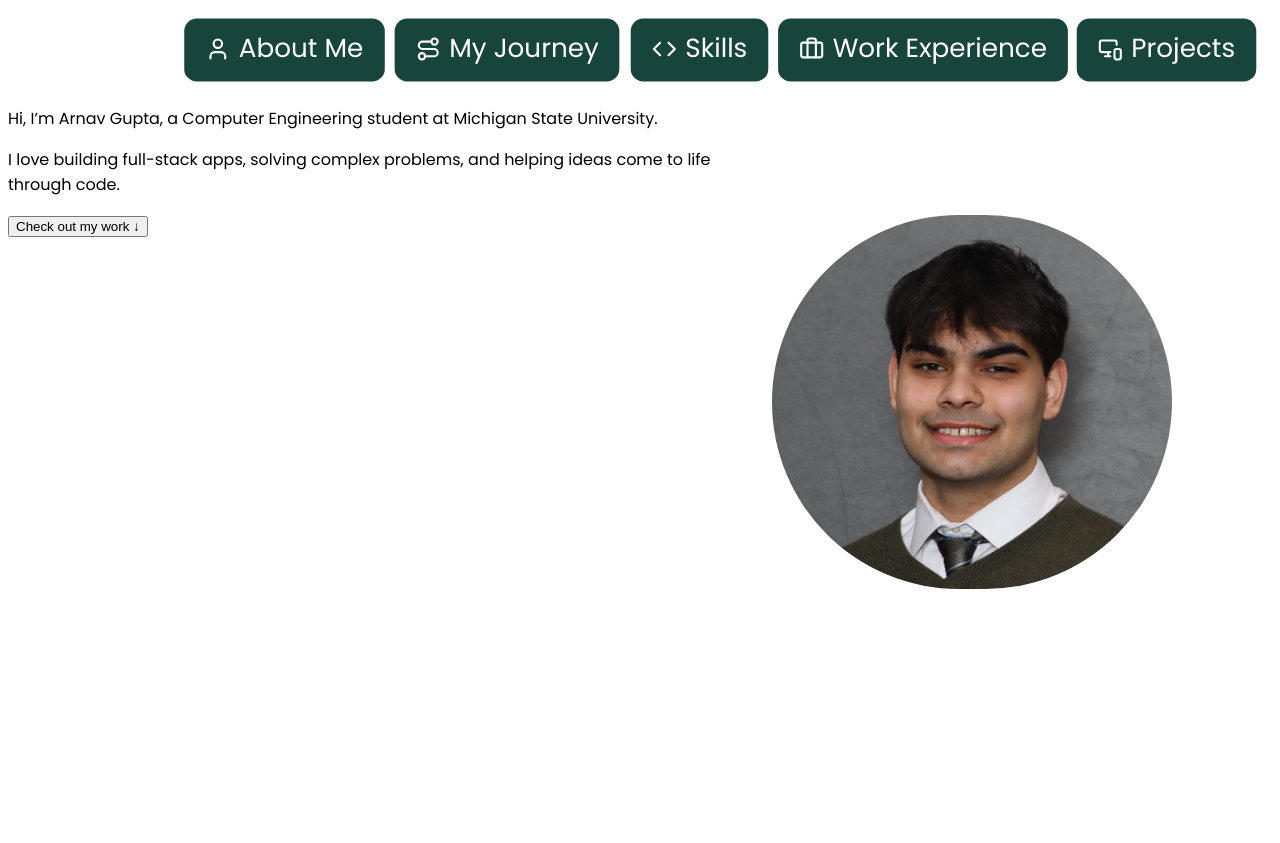
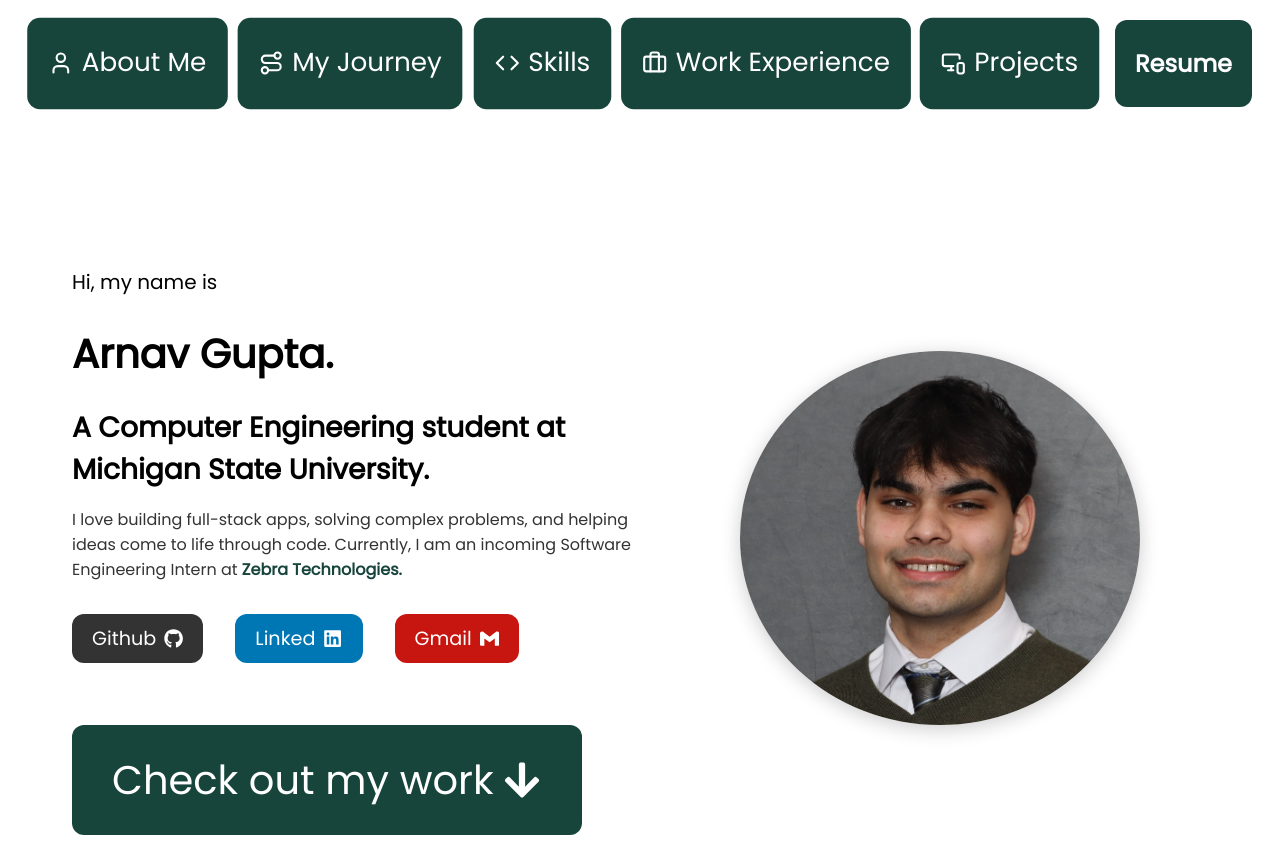
Before and after one commit to arnavg34/arnav.dev, a React (Vite) app in the folder react-ts/: page / in a window 1280 px wide. Before the commit the page ends 800 px from the top, so only its background shows below. Built offline with nearby package versions, Linux system fonts and the light colour scheme.

Commit message:
image + hero

```diff
--- a/react-ts/index.html
+++ b/react-ts/index.html
@@ -6,7 +6,7 @@
     <title>Arnav Gupta Portfolio</title>
   </head>
   <body>
-    <div id="root">Not Rendered</div>
+    <div id="root"></div>
     <script type="module" src="/src/main.tsx"></script>
   </body>
 </html>
--- a/react-ts/package.json
+++ b/react-ts/package.json
@@ -11,10 +11,14 @@
     "preview": "vite preview"
   },
   "dependencies": {
+    "@fortawesome/fontawesome-svg-core": "^6.7.2",
+    "@fortawesome/free-solid-svg-icons": "^6.7.2",
+    "@fortawesome/react-fontawesome": "^0.2.2",
     "lucide-react": "^0.488.0",
     "prettier": "^3.5.3",
     "react": "^19.0.0",
-    "react-dom": "^19.0.0"
+    "react-dom": "^19.0.0",
+    "react-icons": "^5.5.0"
   },
   "devDependencies": {
     "@eslint/js": "^9.21.0",
--- a/react-ts/src/Hero.tsx
+++ b/react-ts/src/Hero.tsx
@@ -1,16 +1,62 @@
-import "./css/Hero.css"
-import arnav from "./assets/arnav.jpg"
-export default function Hero(){
- return (
+import "./css/Hero.css";
+import arnav from "./assets/arnav.jpg";
+import { FaArrowDown, FaGithub, FaLinkedin } from "react-icons/fa";
+import { SiGmail } from "react-icons/si";
+
+export default function Hero() {
+  return (
     <div className="outer">
-        <div className="about">
-            <p>Hi, I’m Arnav Gupta, a Computer Engineering student at Michigan State University.</p>
-            <p>I love building full-stack apps, solving complex problems, and helping ideas come to life through code.</p>
-            <button>Check out my work ↓</button>
+      <div className="about">
+        <p className="intro">Hi, my name is</p>
+        <h1 className="h1-hero">Arnav Gupta.</h1>
+        <h2 className="h2-hero">A Computer Engineering student at Michigan State University.</h2>
+        <p className="description">
+          I love building full-stack apps, solving complex problems, and helping ideas
+          come to life through code. Currently, I am an incoming Software Engineering Intern
+          at <span>Zebra Technologies.</span>
+        </p>
+
+        <div className="buttons">
+          <div className="socials">
+            <button
+              className="social-button-github"
+              onClick={() => window.open("https://github.com/arnavg34", "_blank")}
+              aria-label="GitHub"
+            >
+              <div className="icon-text">Github <FaGithub /></div>
+            </button>
+
+            <button
+              className="social-button-linkedin"
+              onClick={() => window.open("https://www.linkedin.com/in/arnav-gupta3410/", "_blank")}
+              aria-label="LinkedIn"
+            >
+              <div className="icon-text">Linked <FaLinkedin /></div>
+            </button>
+
+            <button
+              className="social-button-gmail"
+              onClick={() => window.open("mailto:arnav@example.com")}
+              aria-label="Email Arnav"
+            >
+              <div className="icon-text">Gmail <SiGmail /></div>
+            </button>
+          </div>
+
+          <div className="about-me">
+            <button
+              className="check-button"
+              onClick={() => document.getElementById("projects")?.scrollIntoView({ behavior: "smooth" })}
+            >
+              <div className="icon-text">Check out my work <FaArrowDown /></div>
+            </button>
+          </div>
         </div>
-        <div className="photo">
-            <img src={arnav} alt="arnav" width="400px"/>
-        </div>
+      </div>
+
+      <div className="photo">
+        <img src={arnav} alt="Arnav Gupta headshot" width="400px" />
+      </div>
     </div>
- )
+  );
 }
--- a/react-ts/src/NavBar.tsx
+++ b/react-ts/src/NavBar.tsx
@@ -33,6 +33,13 @@ export default function NavBar(){
               Projects
           </div>
         </button>
+        <button className="resume-button"
+         onClick={() => window.open("/arnav.pdf", "_blank")}
+        >
+          <div className="icon-text">
+              <h1>Resume</h1>
+          </div>
+        </button>
       </div>
     );
   };
--- a/react-ts/src/css/Hero.css
+++ b/react-ts/src/css/Hero.css
@@ -1,17 +1,158 @@
 .outer {
-    display: flex;
-    justify-content: flex-end;
-    margin-top: 10px;
+display: flex;
+justify-content: space-between;
+align-items: center;
+flex-wrap: wrap;
+margin-top: 40px;
+padding: 0 5vw;
 }
+
 .about {
-    flex: 3;
-    justify-content: flex-start;
+flex: 3;
+margin-top: 100px;
+max-width: 600px;
 }
+
 .photo {
-    flex: 1;
-    margin-top: 125px;
-    margin-right: 100px;
+flex: 1;
+margin-top: 100px;
+text-align: center;
 }
+
 img {
-    border-radius: 200px;
+border-radius: 50%;
+box-shadow: 0 4px 20px rgba(0, 0, 0, 0.2);
+max-width: 100%;
+height: auto;
 }
+
+.intro {
+font-size: 1.25rem;
+margin-bottom: 0.5rem;
+}
+
+.h1-hero {
+font-size: 2.5rem;
+margin-bottom: 0.5rem;
+}
+
+.h2-hero {
+font-size: 1.75rem;
+margin-bottom: 1rem;
+}
+
+.description {
+font-size: 1rem;
+color: #333;
+margin-bottom: 2rem;
+}
+
+span {
+    color: #18453B;
+    font-weight: bold;
+    cursor: pointer;
+    position: relative;
+    display: inline-block;
+}
+span::after {
+    content: '';
+    position: absolute;
+    bottom: 0;
+    left: 0;
+    height: 2px;
+    width: 0%;
+    background: #18453B;
+    transition: width 0.3s ease-in-out;
+}
+
+span:hover::after {
+    width: 100%;
+}
+.buttons {
+display: flex;
+flex-direction: column;
+gap: 2rem;
+}
+
+.socials {
+display: flex;
+flex-wrap: wrap;
+gap: 2rem;
+}
+
+.icon-text {
+display: flex;
+align-items: center;
+gap: 0.5rem;
+}
+
+.social-button-github,.social-button-linkedin,.social-button-gmail,.check-button   {
+font-family: inherit;
+font-size: 1.2rem;
+padding: 10px 20px;
+border: none;
+border-radius: 12px;
+cursor: pointer;
+transition: all 0.3s ease-in-out;
+}
+
+.social-button-github {
+background-color: #333;
+color: white;
+}
+
+.social-button-linkedin {
+background-color: #0077B5;
+color: white;
+}
+
+.social-button-gmail {
+background-color: #c71610;
+color: white;
+}
+
+.social-button-github:hover {
+background-color: #444;
+transform: scale(1.1);
+}
+
+.social-button-linkedin:hover {
+background-color: #005c99;
+transform: scale(1.1);
+}
+
+.social-button-gmail:hover {
+background-color: #a30e0a;
+transform: scale(1.1);
+}
+
+.check-button {
+background-color: #18453B;
+color: white;
+font-size: 2.5rem;
+padding: 25px 40px;
+}
+
+.check-button:hover {
+background-color: #0f2f25;
+transform: scale(1.1);
+}
+.about-me {
+    margin-top: 30px;
+}
+@media (max-width: 768px) {
+.outer {
+    flex-direction: column;
+    align-items: center;
+    text-align: center;
+}
+
+.about,
+.photo {
+    margin: 40px 0;
+}
+
+.socials {
+    justify-content: center;
+}
+}
--- a/react-ts/src/css/NavBar.css
+++ b/react-ts/src/css/NavBar.css
@@ -11,7 +11,7 @@
     justify-content: center;
     gap: 0.5rem;
 }
-.nav button {
+.nav-button {
     font-family: inherit;
     color:white ;
     border: none;
@@ -24,6 +24,7 @@
     border-radius: 12px;
     transition: all 0.3s ease-in-out;
     transform: scale(1.05);
+    cursor:pointer;
 }
 .nav-button::after {
     content: '';
@@ -32,7 +33,20 @@
     width: 0%;
     background: white;
     transition: width 0.3s;
-  }
-  .nav-button:hover::after {
+}
+.nav-button:hover::after {
     width: 100%;
-  }
+}
+.resume-button {
+    font-family: inherit;
+    color:white ;
+    border: none;
+    background-color: #18453B;
+    text-align: center;
+    text-decoration: none;
+    font-size: 12px;
+    display: inline-block;
+    padding: 10px 20px;
+    border-radius: 12px;
+    cursor:pointer;
+}
```
Also changed, not shown: 2 other files (tests, documents, lock files or other folders).
